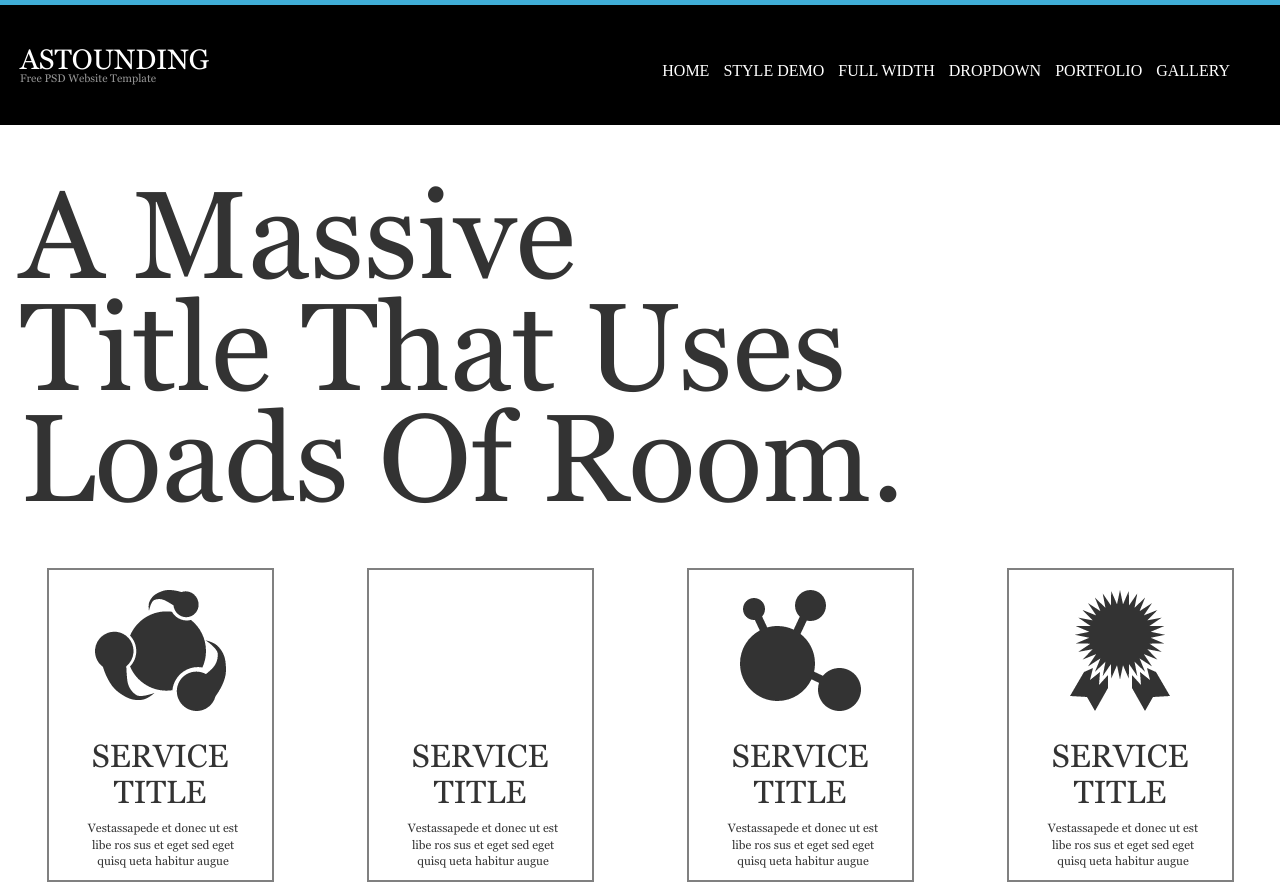
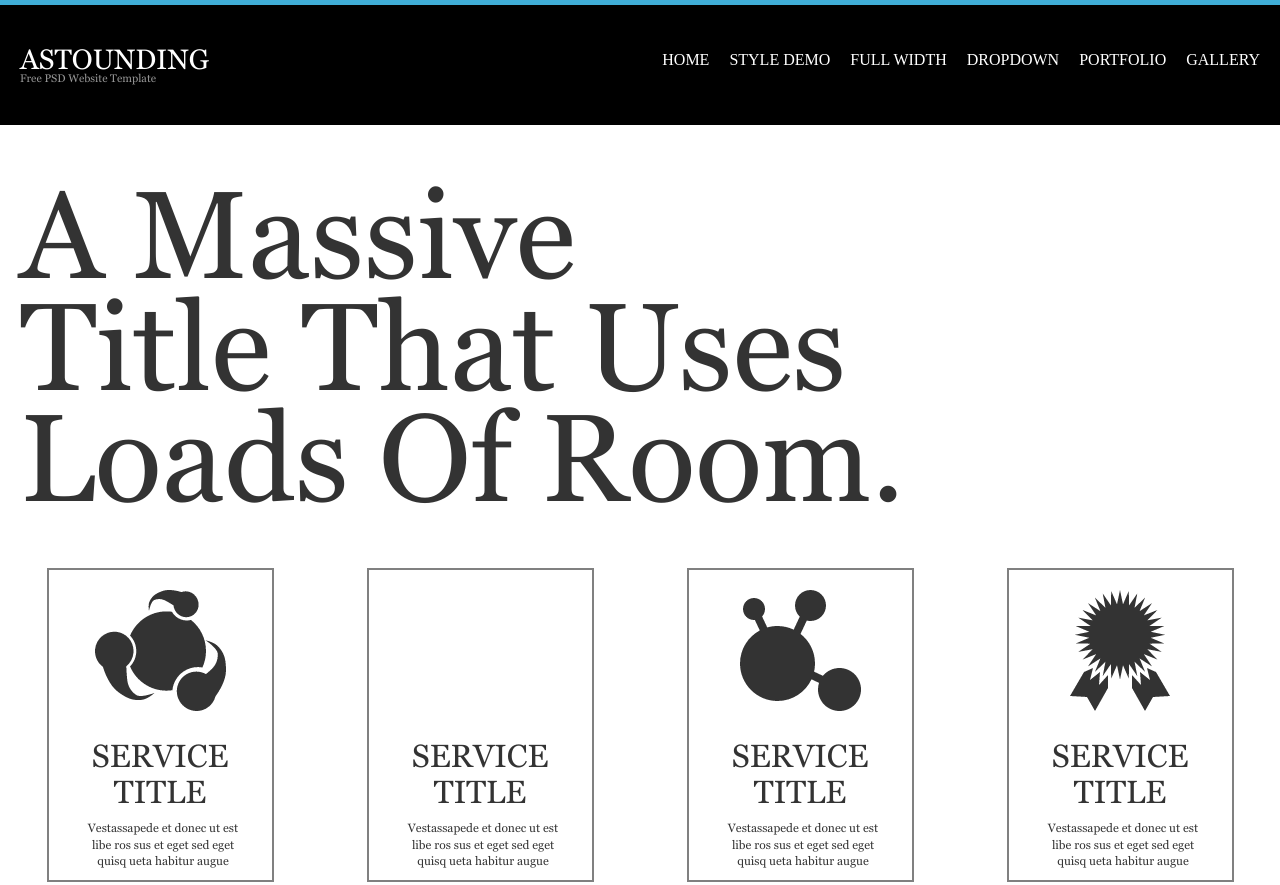
Before and after one commit to denisremix/lesson_11, a plain HTML site: page index.html in a window 1280 px wide. Shown: the top 885 px of the page. Drawn offline with Linux system fonts and the light colour scheme; files whose address does not match are found by name.

Commit message:
corrected

```diff
--- a/main.css
+++ b/main.css
@@ -16,7 +16,6 @@ body{
     margin: 0;
 }
 .navigation{
-    display: inline-block;
     height: 120px;
     background: black;
     border-top: #40aed7 solid 5px;
@@ -39,36 +38,36 @@ body{
     color: #979797;
     font-family: Georgia;
     font-size: 11px;
-    font-weight: 400;
     line-height: 11px;
 }
 
 .links{
-    position: absolute;
-    top: 30px;
-    right: 40px;
-    height:50px;
-
-}
-.links li{
-    display: inline-block;
+    display: flex;
+    justify-content: space-around;
+    padding-top: 20px;
+    list-style-type: none;
 
 }
 
 .links a{
     text-decoration: none;
     color: white;
-    margin-right: 10px;
-    line-height: 40px;
-    padding-top:10px;
+    margin-right: 20px;
+    padding-top: 10px;
     padding-bottom: 10px;
-
 }
 
 .links a:hover{
     background:#3fadd7;
     border-radius: 25%;
     cursor: pointer;
+}
+
+.logo{
+    width: 100%;
+    display: flex;
+    justify-content: space-between;
+    align-items: center;
 }
 
 .logo p{
```
Also changed, not shown: index.html (+1 -1 lines).
